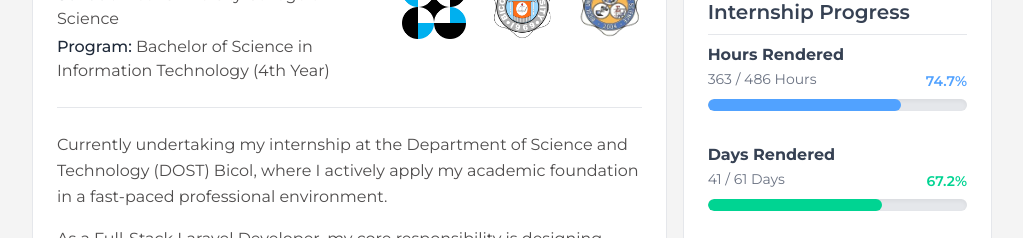
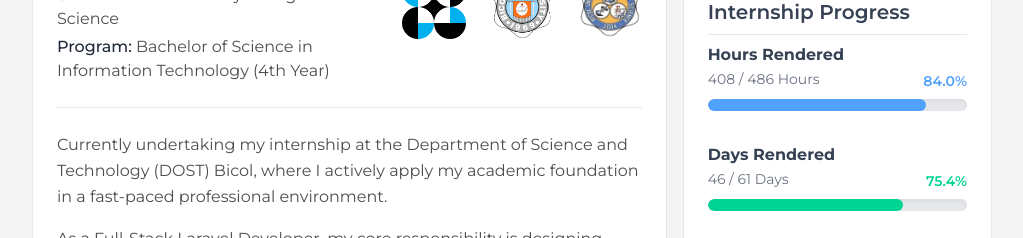
Before and after one commit to ybunnn-dev/ybunnn-blog, a Next.js app: page / in a window 1280 px wide. Shown: the part 620-858 px from the top of the page, without its empty margins (128-1151 px from the left). Built offline with nearby package versions, Linux system fonts and the light colour scheme.

Commit message:
Update: Hours and Days Rendered

```diff
--- a/app/sections/progress.tsx
+++ b/app/sections/progress.tsx
@@ -1,11 +1,11 @@
 export default function InternshipProgress() {
   // --- Update your current progress here ---
   const requiredHours = 486;
-  const currentHours = 363; // Replace with your actual hours rendered
+  const currentHours = 408; // Replace with your actual hours rendered
 
   // Assuming a standard 8-hour workday: 486 / 8 = 60.75 days (rounded up to 61)
   const requiredDays = 61;
-  const currentDays = 41;   // Replace with your actual days rendered
+  const currentDays = 46;   // Replace with your actual days rendered
 
   // Calculate percentages
   const hoursPercent = Math.min(100, (currentHours / requiredHours) * 100).toFixed(1);
```
